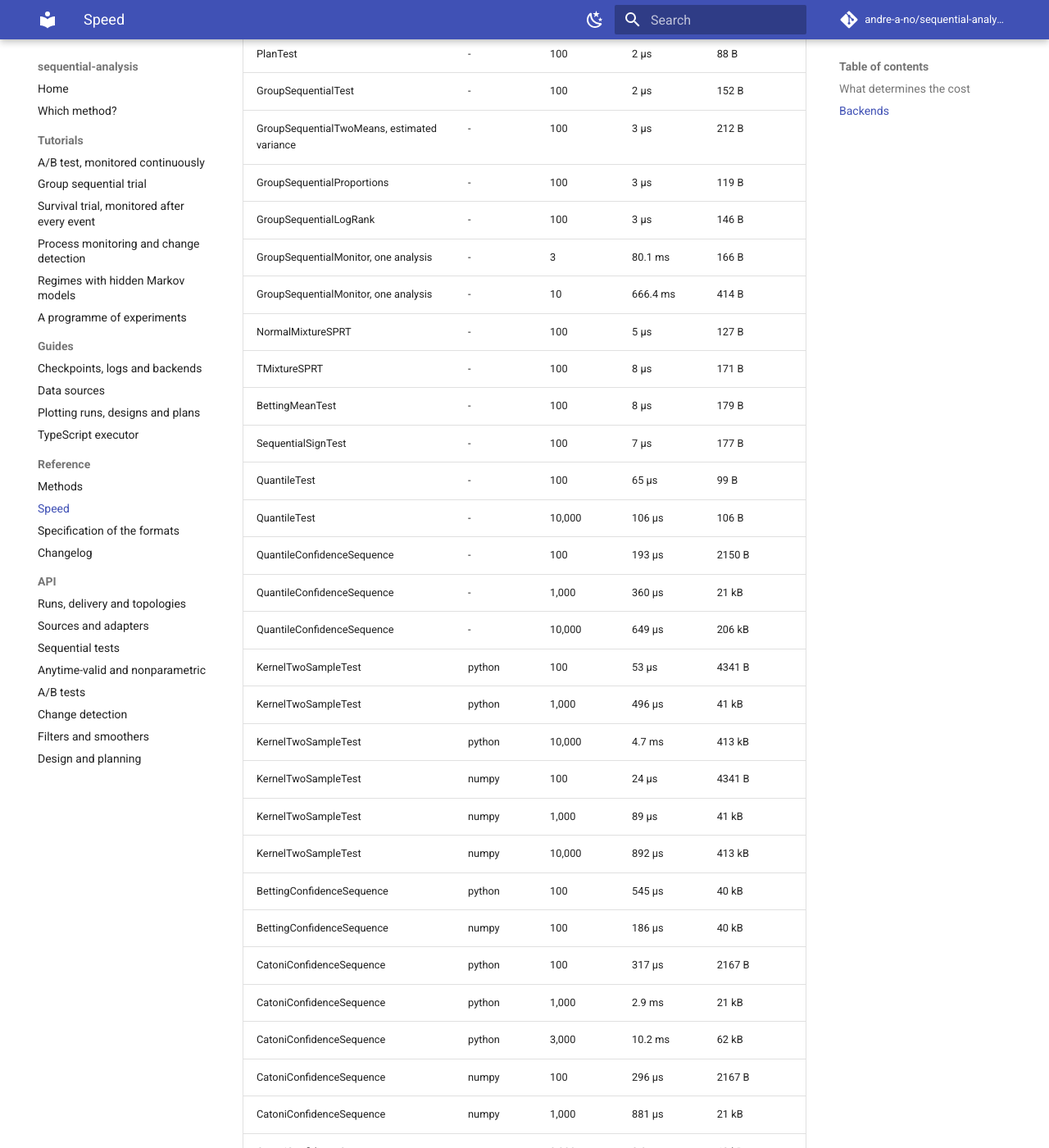
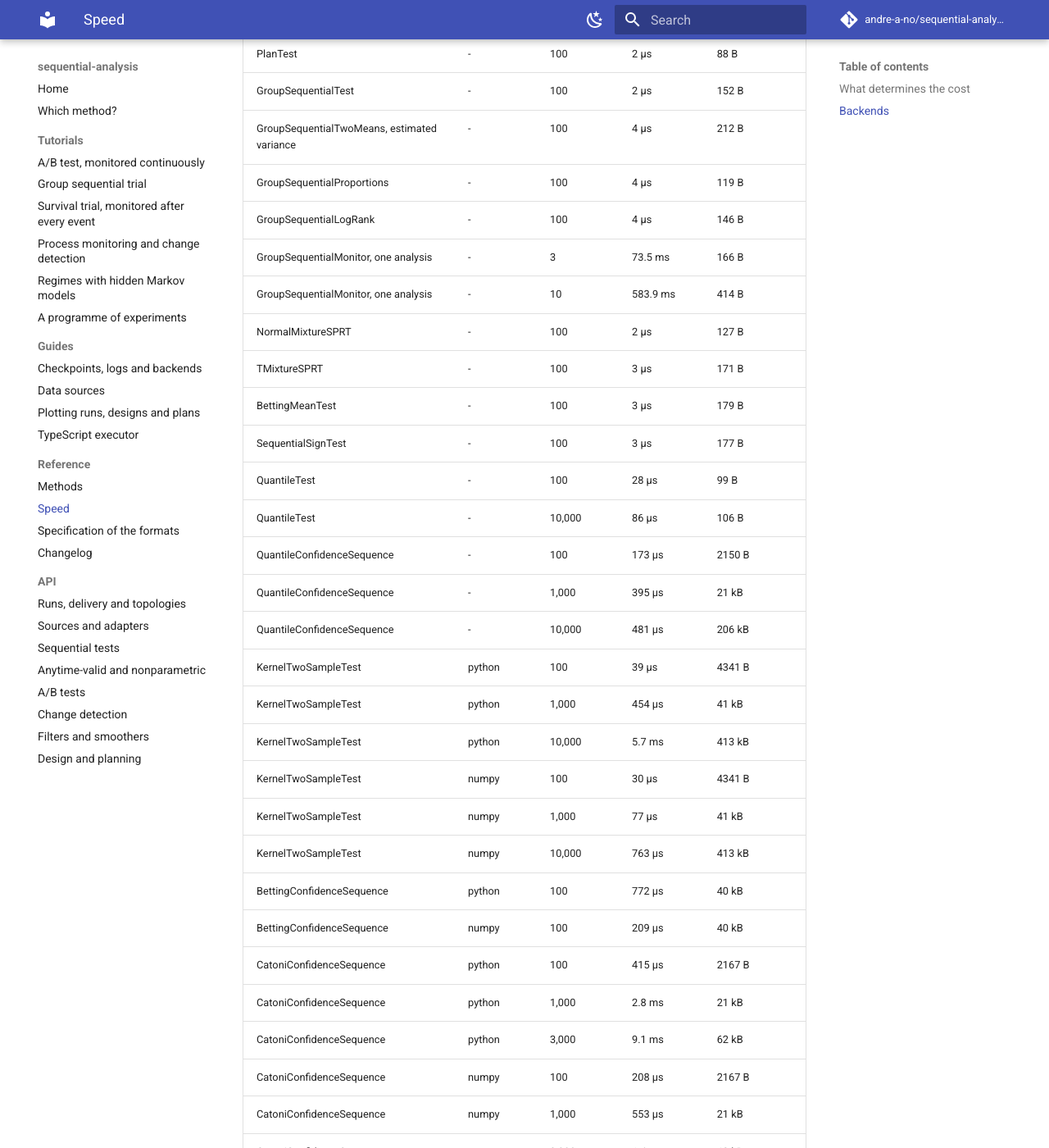
Before and after one commit to andre-a-no/seqinfer, an MkDocs documentation site: the page built from docs/performance.md, in a window 1280 px wide and 1400 px high, scrolled down 1381 px. Shown: the whole window at 82% size. Built offline with MkDocs 1.6.1 and Material for MkDocs 9.7.7, drawn with Linux system fonts in a browser that asks for light colours; comment, search, counter and statistics services are not loaded; some of the changed text lies outside the part shown.

Commit message:
HMM emissions: integration, docs and counts
Student-t and multivariate Gaussian emissions wired into exports,
invariant cases and conformance vectors (70); regimes tutorial section
on outliers; README, SPEC, changelog and paper counts updated;
PERFORMANCE.md regenerated with the OnlineHMM row; PDF rebuilt.

Co-Authored-By: Claude Opus 5.5 <noreply@anthropic.com>
Claude-Session: https://claude.ai/code/session_01CCcBwAFxJdR3qT5RWfTApD

```diff
--- a/PERFORMANCE.md
+++ b/PERFORMANCE.md
@@ -48,66 +48,67 @@ Measured with `python tools/benchmark.py --markdown` on CPython 3.13.16, numpy 2
 | Procedure | Backend | after n | time per step | checkpointed state |
 |---|---|---|---|---|
 | SPRT | - | 100 | 2 µs | 87 B |
-| TwoSPRT | - | 100 | 2 µs | 139 B |
+| TwoSPRT | - | 100 | 3 µs | 139 B |
 | PlanTest | - | 100 | 2 µs | 88 B |
 | GroupSequentialTest | - | 100 | 2 µs | 152 B |
-| GroupSequentialTwoMeans, estimated variance | - | 100 | 3 µs | 212 B |
-| GroupSequentialProportions | - | 100 | 3 µs | 119 B |
-| GroupSequentialLogRank | - | 100 | 3 µs | 146 B |
-| GroupSequentialMonitor, one analysis | - | 3 | 80.1 ms | 166 B |
-| GroupSequentialMonitor, one analysis | - | 10 | 666.4 ms | 414 B |
-| NormalMixtureSPRT | - | 100 | 5 µs | 127 B |
-| TMixtureSPRT | - | 100 | 8 µs | 171 B |
-| BettingMeanTest | - | 100 | 8 µs | 179 B |
-| SequentialSignTest | - | 100 | 7 µs | 177 B |
-| QuantileTest | - | 100 | 65 µs | 99 B |
-| QuantileTest | - | 10,000 | 106 µs | 106 B |
-| QuantileConfidenceSequence | - | 100 | 193 µs | 2150 B |
-| QuantileConfidenceSequence | - | 1,000 | 360 µs | 21 kB |
-| QuantileConfidenceSequence | - | 10,000 | 649 µs | 206 kB |
-| KernelTwoSampleTest | python | 100 | 53 µs | 4341 B |
-| KernelTwoSampleTest | python | 1,000 | 496 µs | 41 kB |
-| KernelTwoSampleTest | python | 10,000 | 4.7 ms | 413 kB |
-| KernelTwoSampleTest | numpy | 100 | 24 µs | 4341 B |
-| KernelTwoSampleTest | numpy | 1,000 | 89 µs | 41 kB |
-| KernelTwoSampleTest | numpy | 10,000 | 892 µs | 413 kB |
-| BettingConfidenceSequence | python | 100 | 545 µs | 40 kB |
-| BettingConfidenceSequence | numpy | 100 | 186 µs | 40 kB |
-| CatoniConfidenceSequence | python | 100 | 317 µs | 2167 B |
-| CatoniConfidenceSequence | python | 1,000 | 2.9 ms | 21 kB |
-| CatoniConfidenceSequence | python | 3,000 | 10.2 ms | 62 kB |
-| CatoniConfidenceSequence | numpy | 100 | 296 µs | 2167 B |
-| CatoniConfidenceSequence | numpy | 1,000 | 881 µs | 21 kB |
-| CatoniConfidenceSequence | numpy | 3,000 | 2.0 ms | 62 kB |
-| AsymptoticConfidenceSequence | - | 100 | 4 µs | 141 B |
-| CUSUM | - | 100 | 2 µs | 38 B |
-| ShiryaevRoberts | - | 100 | 3 µs | 56 B |
-| MeanEDetector, both directions | - | 100 | 15 µs | 499 B |
-| QuantileEDetector, both directions | - | 100 | 15 µs | 499 B |
-| LocalLevelKalman | - | 100 | 2 µs | 67 B |
-| KalmanFilter, 2 states, 2 observations | - | 100 | 160 µs | 236 B |
-| KalmanFilter, 4 states, 2 observations | - | 100 | 301 µs | 522 B |
-| RobustKalmanFilter (local linear trend) | - | 100 | 749 µs | 199 B |
-| HiddenMarkovFilter, 3 states | - | 100 | 6 µs | 162 B |
-| BayesianChangePoint (normal-gamma) | - | 100 | 202 µs | 7400 B |
-| BayesianChangePoint (normal-gamma) | - | 1,000 | 1.9 ms | 75 kB |
-| BayesianChangePoint (normal-gamma) | - | 3,000 | 5.2 ms | 153 kB |
-| BootstrapParticleFilter, 256 particles | - | 100 | 533 µs | 5417 B |
-| ParticleFilter, 1000 particles | python | 100 | 2.1 ms | 41 kB |
-| ParticleFilter, 1000 particles | numpy | 100 | 210 µs | 41 kB |
-| ParticleFilter, 20000 particles | python | 20 | 43.4 ms | 822 kB |
-| ParticleFilter, 20000 particles | numpy | 20 | 3.7 ms | 822 kB |
+| GroupSequentialTwoMeans, estimated variance | - | 100 | 4 µs | 212 B |
+| GroupSequentialProportions | - | 100 | 4 µs | 119 B |
+| GroupSequentialLogRank | - | 100 | 4 µs | 146 B |
+| GroupSequentialMonitor, one analysis | - | 3 | 73.5 ms | 166 B |
+| GroupSequentialMonitor, one analysis | - | 10 | 583.9 ms | 414 B |
+| NormalMixtureSPRT | - | 100 | 2 µs | 127 B |
+| TMixtureSPRT | - | 100 | 3 µs | 171 B |
+| BettingMeanTest | - | 100 | 3 µs | 179 B |
+| SequentialSignTest | - | 100 | 3 µs | 177 B |
+| QuantileTest | - | 100 | 28 µs | 99 B |
+| QuantileTest | - | 10,000 | 86 µs | 106 B |
+| QuantileConfidenceSequence | - | 100 | 173 µs | 2150 B |
+| QuantileConfidenceSequence | - | 1,000 | 395 µs | 21 kB |
+| QuantileConfidenceSequence | - | 10,000 | 481 µs | 206 kB |
+| KernelTwoSampleTest | python | 100 | 39 µs | 4341 B |
+| KernelTwoSampleTest | python | 1,000 | 454 µs | 41 kB |
+| KernelTwoSampleTest | python | 10,000 | 5.7 ms | 413 kB |
+| KernelTwoSampleTest | numpy | 100 | 30 µs | 4341 B |
+| KernelTwoSampleTest | numpy | 1,000 | 77 µs | 41 kB |
+| KernelTwoSampleTest | numpy | 10,000 | 763 µs | 413 kB |
+| BettingConfidenceSequence | python | 100 | 772 µs | 40 kB |
+| BettingConfidenceSequence | numpy | 100 | 209 µs | 40 kB |
+| CatoniConfidenceSequence | python | 100 | 415 µs | 2167 B |
+| CatoniConfidenceSequence | python | 1,000 | 2.8 ms | 21 kB |
+| CatoniConfidenceSequence | python | 3,000 | 9.1 ms | 62 kB |
+| CatoniConfidenceSequence | numpy | 100 | 208 µs | 2167 B |
+| CatoniConfidenceSequence | numpy | 1,000 | 553 µs | 21 kB |
+| CatoniConfidenceSequence | numpy | 3,000 | 1.4 ms | 62 kB |
+| AsymptoticConfidenceSequence | - | 100 | 2 µs | 141 B |
+| CUSUM | - | 100 | 1 µs | 38 B |
+| ShiryaevRoberts | - | 100 | 1 µs | 56 B |
+| MeanEDetector, both directions | - | 100 | 7 µs | 499 B |
+| QuantileEDetector, both directions | - | 100 | 7 µs | 499 B |
+| LocalLevelKalman | - | 100 | 1 µs | 67 B |
+| KalmanFilter, 2 states, 2 observations | - | 100 | 83 µs | 236 B |
+| KalmanFilter, 4 states, 2 observations | - | 100 | 154 µs | 522 B |
+| RobustKalmanFilter (local linear trend) | - | 100 | 621 µs | 199 B |
+| HiddenMarkovFilter, 3 states | - | 100 | 5 µs | 162 B |
+| OnlineHMM, 3 states, Gaussian | - | 100 | 63 µs | 1715 B |
+| BayesianChangePoint (normal-gamma) | - | 100 | 168 µs | 7400 B |
+| BayesianChangePoint (normal-gamma) | - | 1,000 | 1.7 ms | 75 kB |
+| BayesianChangePoint (normal-gamma) | - | 3,000 | 4.5 ms | 153 kB |
+| BootstrapParticleFilter, 256 particles | - | 100 | 390 µs | 5417 B |
+| ParticleFilter, 1000 particles | python | 100 | 1.5 ms | 41 kB |
+| ParticleFilter, 1000 particles | numpy | 100 | 152 µs | 41 kB |
+| ParticleFilter, 20000 particles | python | 20 | 30.6 ms | 822 kB |
+| ParticleFilter, 20000 particles | numpy | 20 | 2.6 ms | 822 kB |
 | SampleRatioMismatch, 3 arms | - | 100 | 3 µs | 150 B |
-| TwoProportionTest | - | 100 | 8 µs | 275 B |
-| ABTest with covariate | - | 100 | 5 µs | 325 B |
-| MultipleTests, 2 arms vs control | - | 100 | 40 µs | 622 B |
-| BoundedABTest, grid 1000 | python | 100 | 561 µs | 41 kB |
-| BoundedABTest, grid 1000 | numpy | 100 | 205 µs | 41 kB |
-| RatioABTest | - | 100 | 9 µs | 254 B |
-| RateRatioTest, grid 200 | - | 100 | 70 µs | 4873 B |
-| AnytimeLinearModel, 2 covariates | - | 100 | 19 µs | 348 B |
-| AnytimeLogRankTest, with confidence sequence | - | 100 | 625 µs | 5336 B |
-| OnlineFDR (e-LOND) | - | 100 | 2 µs | 28 B |
+| TwoProportionTest | - | 100 | 7 µs | 275 B |
+| ABTest with covariate | - | 100 | 4 µs | 325 B |
+| MultipleTests, 2 arms vs control | - | 100 | 32 µs | 622 B |
+| BoundedABTest, grid 1000 | python | 100 | 444 µs | 41 kB |
+| BoundedABTest, grid 1000 | numpy | 100 | 140 µs | 41 kB |
+| RatioABTest | - | 100 | 5 µs | 254 B |
+| RateRatioTest, grid 200 | - | 100 | 51 µs | 4873 B |
+| AnytimeLinearModel, 2 covariates | - | 100 | 13 µs | 348 B |
+| AnytimeLogRankTest, with confidence sequence | - | 100 | 478 µs | 5336 B |
+| OnlineFDR (e-LOND) | - | 100 | 1 µs | 28 B |
 | MeanDifference | - | 100 | 2 µs | 139 B |
 | EMA | - | 100 | 1 µs | 40 B |
 
```
Also changed, not shown: other parts of PERFORMANCE.md (+2 -2 lines), CHANGELOG.md (+10 -1 lines), README.md (+1 -1 lines), SPEC.md (+6 -4 lines), docs/tutorials/regimes.md (+40 -3 lines), paper/joss/paper.md (+1 -1 lines), ts/README.md (+3 -4 lines), 9 other files.
